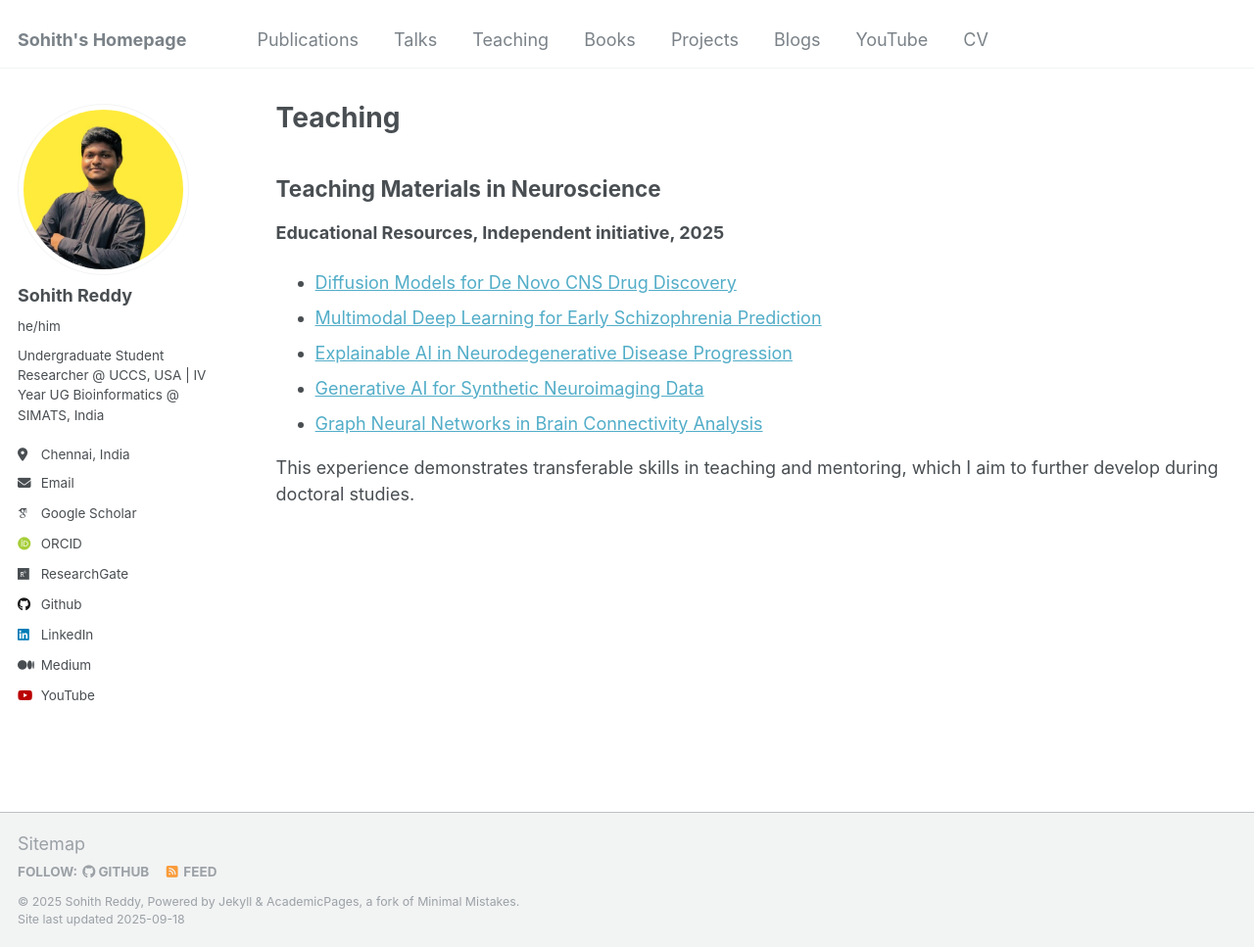
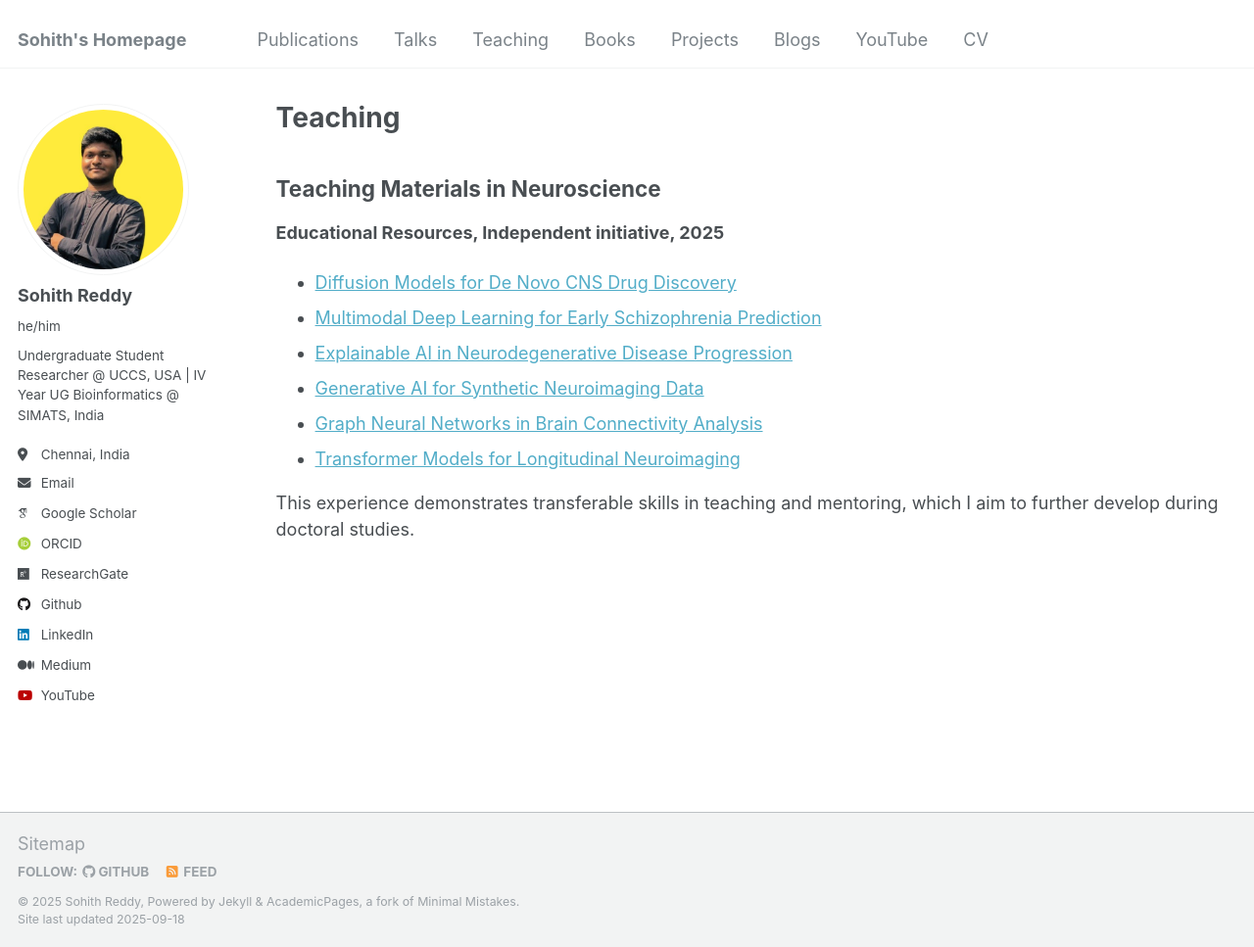
Before and after one commit to sohithpydev/sohith, a Jekyll site: the page built from _teaching/neuroscience_slideshare_2025.md, in a window 1280 px wide and 967 px high. Shown: the whole window at 98% size. Built offline with Jekyll 4.4.1, drawn with Linux system fonts in a browser that asks for light colours; some web fonts are replaced.

Commit message:
Update neuroscience_slideshare_2025.md

```diff
--- a/_teaching/neuroscience_slideshare_2025.md
+++ b/_teaching/neuroscience_slideshare_2025.md
@@ -13,5 +13,6 @@ author_profile: true
 - [Explainable AI in Neurodegenerative Disease Progression](https://www.slideshare.net/slideshow/explainable-ai-in-neurodegenerative-disease-progression/282080385)
 - [Generative AI for Synthetic Neuroimaging Data](https://www.slideshare.net/slideshow/generative-ai-for-synthetic-neuroimaging-data/282127682)
 - [Graph Neural Networks in Brain Connectivity Analysis](https://www.slideshare.net/slideshow/graph-neural-networks-in-brain-connectivity-analysis/282205385)
+- [Transformer Models for Longitudinal Neuroimaging](https://www.slideshare.net/slideshow/transformer-models-for-longitudinal-neuroimaging/283243463)
 
 This experience demonstrates transferable skills in teaching and mentoring, which I aim to further develop during doctoral studies.
```
